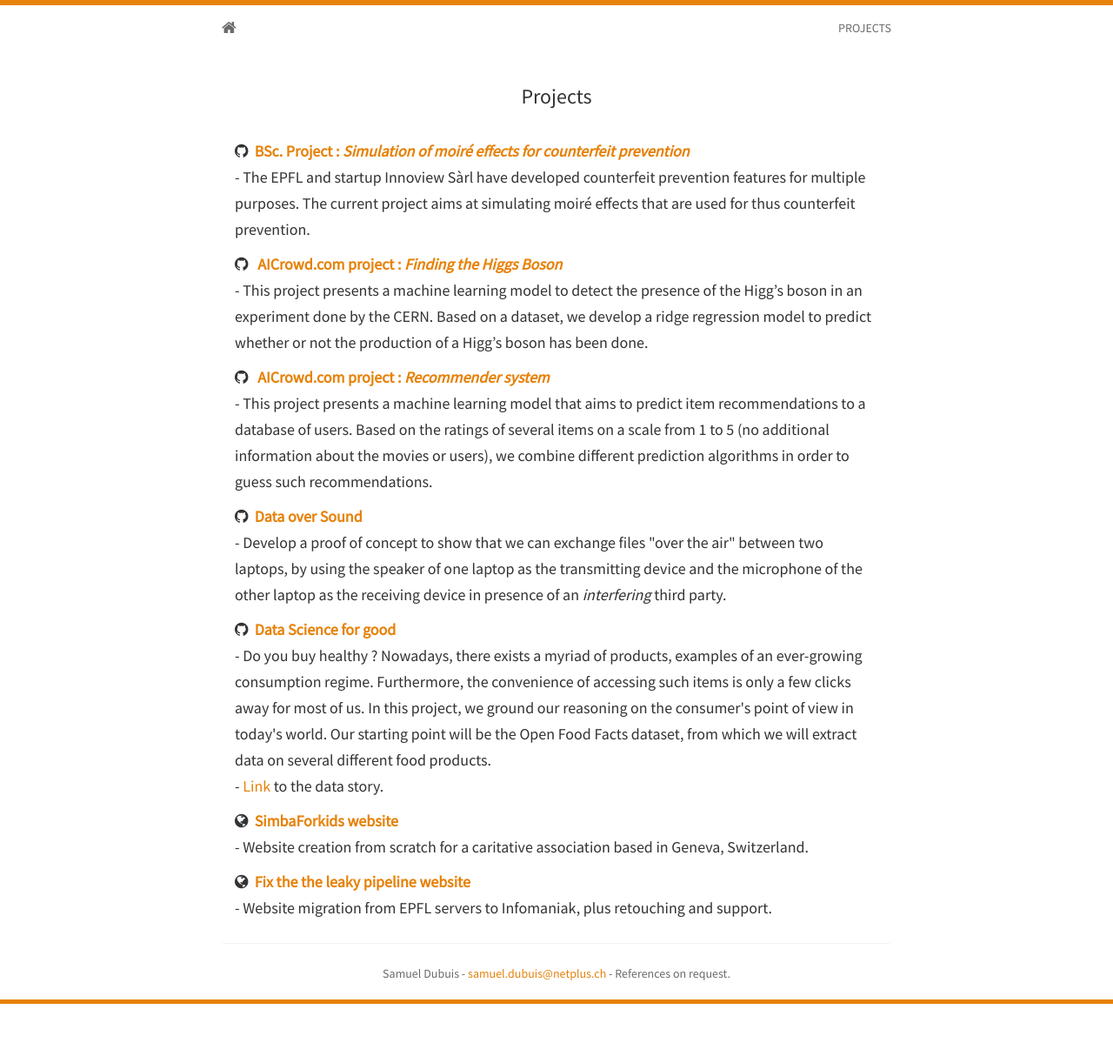
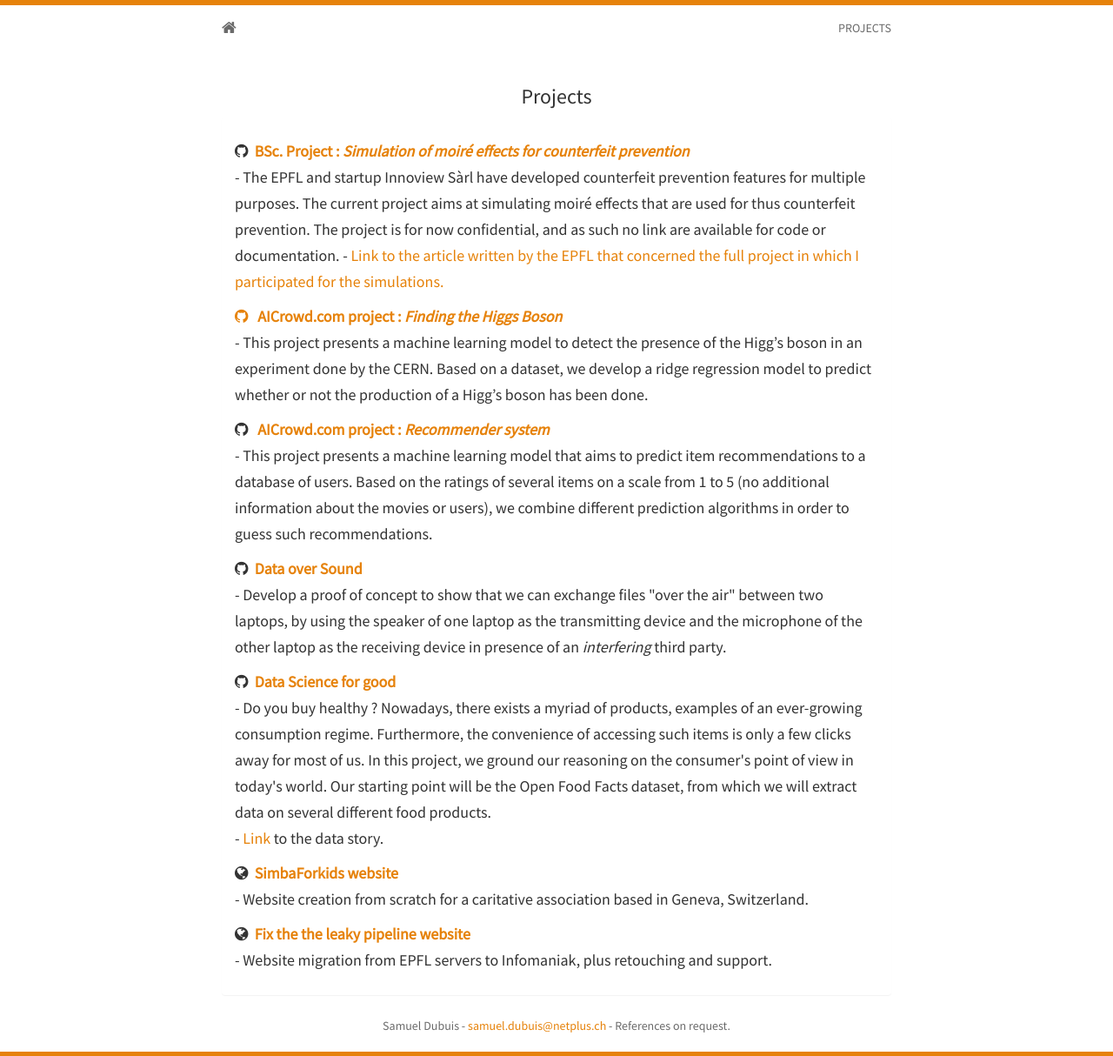
Before and after one commit to samdubuis/personnal_page, a Jekyll site: the page built from projects.html, in a window 1280 px wide. Shown: the whole page at 87% size. Built offline with Jekyll 4.4.1, drawn with Linux system fonts in a browser that asks for light colours; nearby versions of some CDN libraries; before the commit the page ends 1154 px from its top, so only the background shows below that.

Commit message:
fix url de FLP rajout link de actu pour projet de BA

```diff
--- a/_includes/projects.html
+++ b/_includes/projects.html
@@ -8,7 +8,10 @@
 			<br>
 			- The EPFL and startup Innoview Sàrl have developed counterfeit prevention features
 			for multiple purposes. The current project aims at simulating moiré effects that are
-			used for thus counterfeit prevention.
+			used for thus counterfeit prevention. The project is for now confidential, and as such
+			no link are available for code or documentation.
+			- <a href="https://actu.epfl.ch/news/harnessing-the-moire-effect-to-make-transparent-im/">Link to the article written by the EPFL that concerned the full project
+			in which I participated for the simulations.
 		</h5>
 		<h5>
 			<i class="fa fa-github"></i>&nbsp;&nbsp;<strong><a href="https://github.com/samdubuis/cs433-ml/tree/master/projects/project1">
@@ -56,7 +59,7 @@
 			- Website creation from scratch for a caritative association based in Geneva, Switzerland.
 		</h5>
 		<h5>
-			<i class="fa fa-globe"></i>&nbsp;&nbsp;<strong><a href="https://fix-the-leaky-pipeline.ch">Fix the the leaky pipeline website</a></strong>
+			<i class="fa fa-globe"></i>&nbsp;&nbsp;<strong><a href="https://www.fix-the-leaky-pipeline.ch">Fix the the leaky pipeline website</a></strong>
 			<br>
 			- Website migration from EPFL servers to Infomaniak, plus retouching and support.
 		</h5>
```
